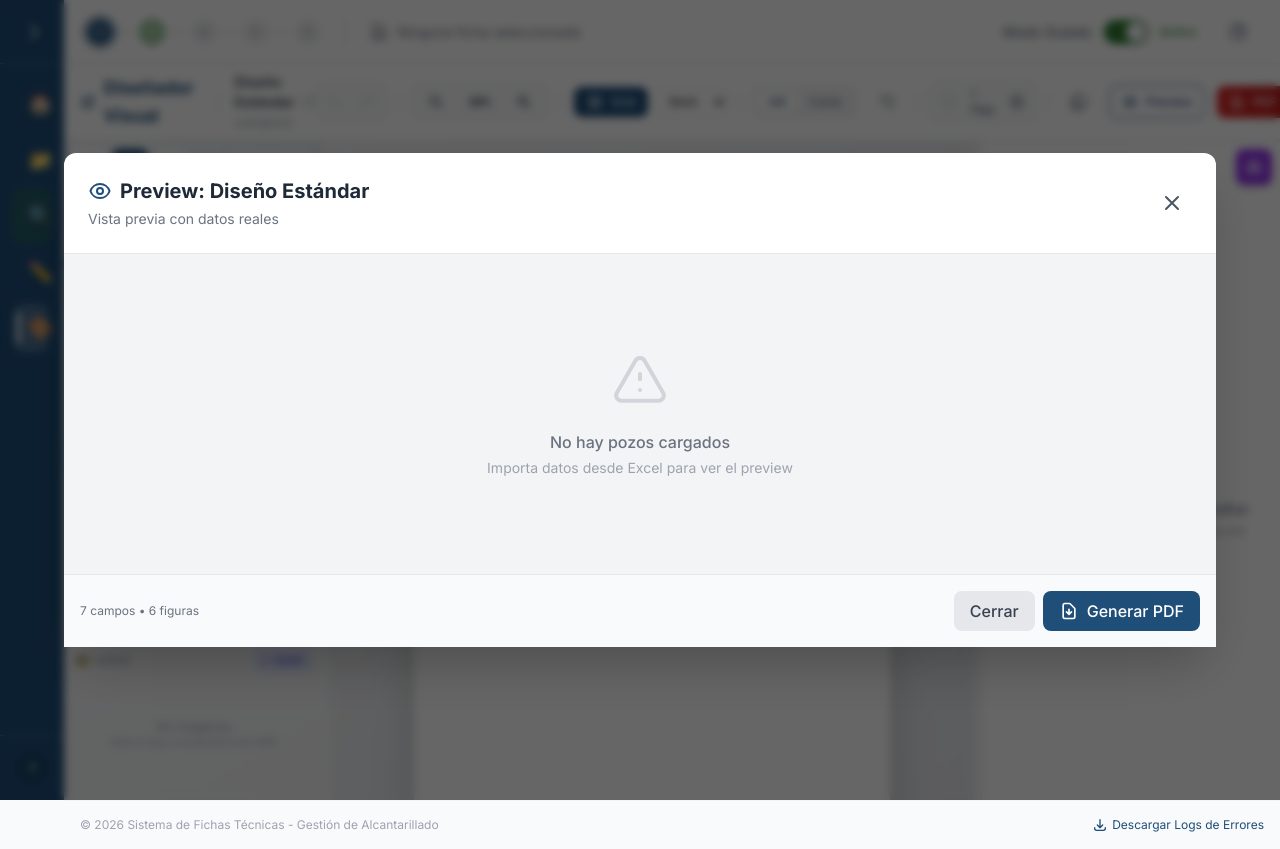
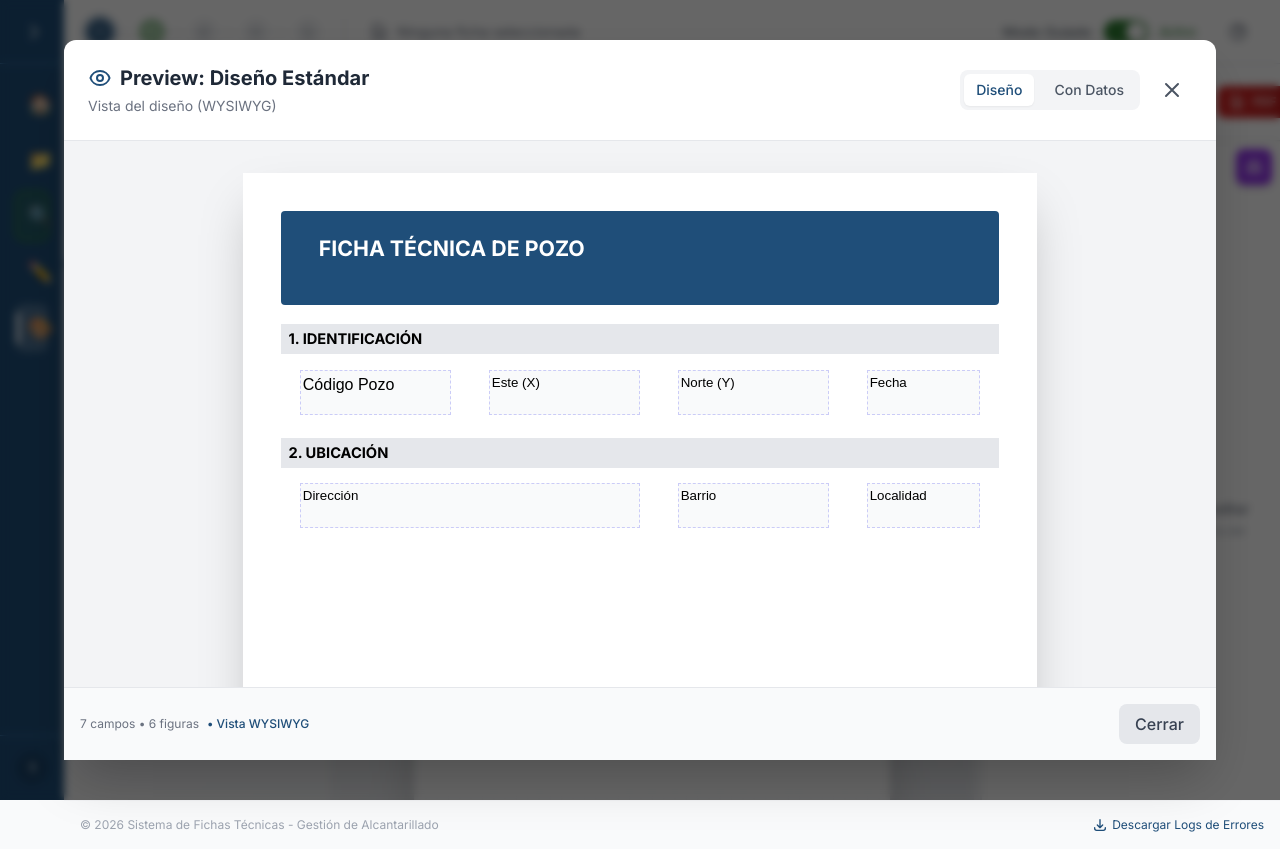
Before and after one commit to itzhiarayuro/sistema-fichas-tecnicas, a Next.js app in the folder sistema-fichas-tecnicas/: page /designer in a window 1280 px wide. Both pictures are taken after a click on the button "Preview". Built offline with nearby package versions, Linux system fonts and the light colour scheme.

Commit message:
feat: agregar modo WYSIWYG al preview del diseñador - toggle entre modo Diseño y Con Datos - modo Diseño muestra pixel por pixel lo que se está diseñando - modo Con Datos muestra preview con datos reales de pozos

```diff
--- a/sistema-fichas-tecnicas/src/components/designer/DesignPreview.tsx
+++ b/sistema-fichas-tecnicas/src/components/designer/DesignPreview.tsx
@@ -1,6 +1,6 @@
 /**
- * DesignPreview - Preview funcional del diseño con datos reales de un pozo
- * Muestra cómo se verá la ficha impresa con datos reales
+ * DesignPreview - Preview WYSIWYG del diseño
+ * Muestra exactamente lo que se está diseñando en el canvas, pixel por pixel
  */
 
 'use client';
@@ -16,9 +16,12 @@ interface DesignPreviewProps {
     onClose: () => void;
 }
 
+type PreviewMode = 'design' | 'data';
+
 export function DesignPreview({ version, isOpen, onClose }: DesignPreviewProps) {
     const pozos = useGlobalStore((state) => state.pozos);
     const [selectedPozoId, setSelectedPozoId] = useState<string | null>(null);
+    const [previewMode, setPreviewMode] = useState<PreviewMode>('design');
 
     const MM_TO_PX = 3.78;
 
@@ -67,11 +70,39 @@ export function DesignPreview({ version, isOpen, onClose }: DesignPreviewProps)
                             </svg>
                             Preview: {version.name}
                         </h2>
-                        <p className="text-sm text-gray-500 mt-1">Vista previa con datos reales</p>
+                        <p className="text-sm text-gray-500 mt-1">
+                            {previewMode === 'design' ? 'Vista del diseño (WYSIWYG)' : 'Vista con datos reales'}
+                        </p>
                     </div>
 
-                    {/* Selector de Pozo */}
-                    {pozos.size > 0 && (
+                    <div className="flex items-center gap-3">
+                        {/* Toggle de modo */}
+                        <div className="flex items-center gap-2 bg-gray-100 rounded-lg p-1">
+                            <button
+                                onClick={() => setPreviewMode('design')}
+                                className={`px-3 py-1.5 rounded-md text-sm font-medium transition-all ${
+                                    previewMode === 'design'
+                                        ? 'bg-white text-primary shadow-sm'
+                                        : 'text-gray-600 hover:text-gray-800'
+                                }`}
+                            >
+                                Diseño
+                            </button>
+                            <button
+                                onClick={() => setPreviewMode('data')}
+                                className={`px-3 py-1.5 rounded-md text-sm font-medium transition-all ${
+                                    previewMode === 'data'
+                                        ? 'bg-white text-primary shadow-sm'
+                                        : 'text-gray-600 hover:text-gray-800'
+                                }`}
+                                disabled={pozos.size === 0}
+                            >
+                                Con Datos
+                            </button>
+                        </div>
+
+                        {/* Selector de Pozo (solo en modo data) */}
+                        {previewMode === 'data' && pozos.size > 0 && (
                             <select
                                 value={selectedPozoId || ''}
                                 onChange={(e) => setSelectedPozoId(e.target.value)}
@@ -94,16 +125,17 @@ export function DesignPreview({ version, isOpen, onClose }: DesignPreviewProps)
                             </svg>
                         </button>
                     </div>
+                </div>
 
                 {/* Preview Content */}
                 <div className="flex-1 overflow-auto p-8 bg-gray-100">
-                    {pozos.size === 0 ? (
+                    {previewMode === 'data' && pozos.size === 0 ? (
                         <div className="text-center py-16">
                             <svg className="w-16 h-16 mx-auto mb-4 text-gray-300" fill="none" stroke="currentColor" viewBox="0 0 24 24">
                                 <path strokeLinecap="round" strokeLinejoin="round" strokeWidth={1.5} d="M12 9v2m0 4h.01m-6.938 4h13.856c1.54 0 2.502-1.667 1.732-3L13.732 4c-.77-1.333-2.694-1.333-3.464 0L3.34 16c-.77 1.333.192 3 1.732 3z" />
                             </svg>
                             <p className="text-gray-500 font-medium">No hay pozos cargados</p>
-                            <p className="text-sm text-gray-400 mt-1">Importa datos desde Excel para ver el preview</p>
+                            <p className="text-sm text-gray-400 mt-1">Importa datos desde Excel para ver el preview con datos</p>
                         </div>
                     ) : (
                         <div
@@ -262,7 +294,12 @@ export function DesignPreview({ version, isOpen, onClose }: DesignPreviewProps)
                             {/* Render Field Placements */}
                             {version.placements.map((placement) => {
                                 const field = AVAILABLE_FIELDS.find(f => f.id === placement.fieldId);
-                                const value = field ? getFieldValue(field.fieldPath) : '[Campo no encontrado]';
+
+                                // En modo diseño, mostrar el nombre del campo
+                                // En modo data, mostrar el valor real
+                                const displayValue = previewMode === 'design'
+                                    ? (placement.customLabel || field?.label || placement.fieldId)
+                                    : (field ? getFieldValue(field.fieldPath) : '[Campo no encontrado]');
 
                                 return (
                                     <div
@@ -276,10 +313,11 @@ export function DesignPreview({ version, isOpen, onClose }: DesignPreviewProps)
                                             zIndex: placement.zIndex,
                                             backgroundColor: placement.backgroundColor || 'transparent',
                                             borderRadius: placement.borderRadius ? `${placement.borderRadius}px` : 0,
-                                            padding: placement.padding ? `${placement.padding}px` : '2px'
+                                            padding: placement.padding ? `${placement.padding}px` : '2px',
+                                            border: previewMode === 'design' ? '1px dashed rgba(99, 102, 241, 0.3)' : 'none'
                                         }}
                                     >
-                                        {placement.showLabel && (
+                                        {placement.showLabel && previewMode === 'data' && (
                                             <div className="text-[7px] text-gray-400 font-medium mb-0.5 truncate">
                                                 {placement.customLabel || field?.label}
                                             </div>
@@ -294,7 +332,7 @@ export function DesignPreview({ version, isOpen, onClose }: DesignPreviewProps)
                                                 textAlign: placement.textAlign || 'left'
                                             }}
                                         >
-                                            {value}
+                                            {displayValue}
                                         </div>
                                     </div>
                                 );
@@ -307,6 +345,9 @@ export function DesignPreview({ version, isOpen, onClose }: DesignPreviewProps)
                 <div className="p-4 border-t border-gray-200 bg-gray-50 flex items-center justify-between">
                     <div className="text-xs text-gray-500">
                         {version.placements.length} campos • {version.shapes?.length || 0} figuras
+                        {previewMode === 'design' && (
+                            <span className="ml-2 text-primary font-medium">• Vista WYSIWYG</span>
+                        )}
                     </div>
                     <div className="flex gap-2">
                         <button
@@ -315,6 +356,7 @@ export function DesignPreview({ version, isOpen, onClose }: DesignPreviewProps)
                         >
                             Cerrar
                         </button>
+                        {previewMode === 'data' && selectedPozo && (
                             <button
                                 onClick={async () => {
                                     if (!version || !selectedPozo) return;
@@ -344,6 +386,7 @@ export function DesignPreview({ version, isOpen, onClose }: DesignPreviewProps)
                                 </svg>
                                 Generar PDF
                             </button>
+                        )}
                     </div>
                 </div>
             </div>
```
Lines whose indentation alone changed are shown as unchanged.
